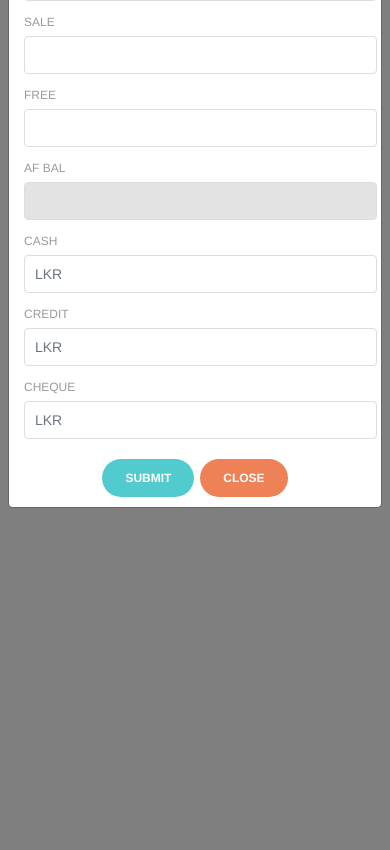
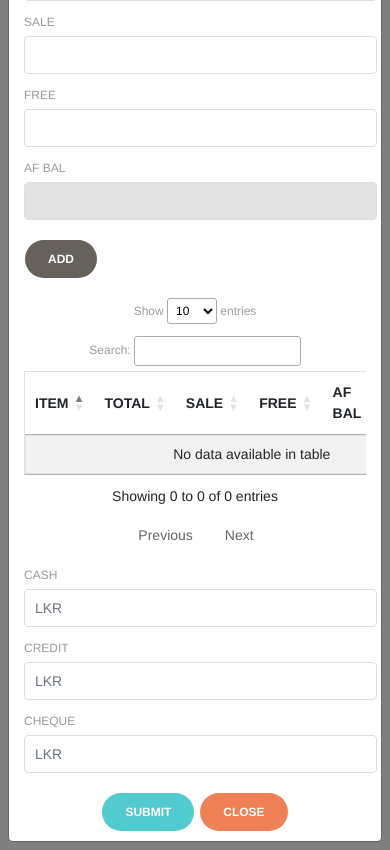
Before and after one commit to rearboost/panasonic, a PHP site: page /daily_sales in a window 390 px wide, after a click on "+ ADD NEW BILL..". Shown: the part 508-1358 px from the top of the page. Run offline with PHP 8.4, Linux system fonts and the light colour scheme; a user stored in the database is signed in; data comes from the database, SQL or seed files in the repository; data that the repository does not hold is empty; some libraries are stand-ins or nearby versions.

Commit message:
Update add Row

```diff
--- a/daily_sales.php
+++ b/daily_sales.php
@@ -30,6 +30,13 @@ if (!isset($_SESSION['loged_user'])) {
   <link href="assets/css/paper-dashboard.css?v=2.0.1" rel="stylesheet" />
   <!-- CSS Just for demo purpose, don't include it in your project -->
   <link href="assets/demo/demo.css" rel="stylesheet" />
+
+  <script src="https://ajax.googleapis.com/ajax/libs/jquery/3.5.1/jquery.min.js"></script>
+
+  <link rel="stylesheet" type="text/css" href="https://cdn.datatables.net/1.10.23/css/jquery.dataTables.css">
+
+  <script type="text/javascript" charset="utf8" src="https://cdn.datatables.net/1.10.23/js/jquery.dataTables.js"></script>
+
 </head>
 
 <body class="">
@@ -62,12 +69,13 @@ if (!isset($_SESSION['loged_user'])) {
 
               <div class="card-body">
                 <div class="modal fade" id="Form1" data-backdrop="static" data-keyboard="false" tabindex="-1" aria-labelledby="staticBackdropLabel" aria-hidden="true">
-                  <div class="modal-dialog">
+                  <div class="modal-dialog modal-lg">
                     <div class="modal-content">
                       <div class="modal-header">
                         <h5 class="modal-title" id="staticBackdropLabel">Add New Bill</h5>
                       </div>
                       <form id="BillAdd">
+                        <input type="hidden" id="myitemjson" name="myitemjson"/>
                         <div class="col-md-12">
                         <div class="row">
                           <div class="col-md-6 pr-1">
@@ -166,6 +174,25 @@ if (!isset($_SESSION['loged_user'])) {
                               <input type="text" class="form-control qty" id="af_bal" name="af_bal" required readonly>
                             </div>
                           </div>
+                           <div class="col-md-2 pr-1">
+                            <div class="form-group">
+                               <button type="button" id="addbtn" name="addbtn" class="btn btn-secondary btn-round">Add</button>
+                            </div>
+                          </div>
+                        </div>
+                        <div class="table-responsive">
+                          <table id="example" class="table table-bordered table-striped" style="width:100%">
+                              <thead>
+                                <tr>
+                                  <th>ITEM</th>
+                                  <th>TOTAL</th>
+                                  <th>SALE</th>
+                                  <th>FREE</th>
+                                  <th>AF BAL</th>
+                                  <th>DELETE</th>
+                                </tr>
+                              </thead>
+                          </table>
                         </div>
                         <!-- end -->
 
@@ -270,7 +297,7 @@ if (!isset($_SESSION['loged_user'])) {
   </div>
 
   <!--   Core JS Files   -->
-  <script src="assets/js/core/jquery.min.js"></script>
+  <!-- <script src="assets/js/core/jquery.min.js"></script> -->
   <script src="assets/js/core/popper.min.js"></script>
   <script src="assets/js/core/bootstrap.min.js"></script>
   <script src="assets/js/plugins/perfect-scrollbar.jquery.min.js"></script>
@@ -418,6 +445,69 @@ $(function () {
   });
 ///////////////////////////////////////////////////////////////////////
 
+  ///////////////  Add Row
+  $(document).ready(function() {
+      $('#example').dataTable();
+      $('#addbtn').click(addrow);
+  });
+
+ ///////////////  Add Row
+  function addrow() {
+
+    // var amountAMT = 0;
+
+      $('#example').dataTable().fnAddData( [
+          $('#item option:selected').text(),
+          $('#total').val(),
+          $('#sale').val(),
+          $('#free').val(),
+          $('#af_bal').val(),"<button class='btn-edit' id='DeleteButton'>Delete</button>" ] );
+
+      $('#item').val("")
+      $('#total').val("")
+      $('#sale').val("")
+      $('#free').val("")
+      $('#af_bal').val("")
+
+      reCalulate();
+
+    }
+
+   /////////// Calulate Row Count
+   function reCalulate(){
+
+      var array=[];
+
+      var table = $("#example");
+
+      table.find('tr:gt(0)').each(function (i) {
+
+      var $tds = $(this).find('td'),
+      item = $tds.eq(0).text();
+      total = $tds.eq(1).text();
+      sale = $tds.eq(2).text();
+      free = $tds.eq(3).text();
+      af_bal = $tds.eq(4).text();
+
+
+      //alert(item_code);
+      var z={"item":item,"total":total,"sale":sale,"free":free,"af_bal":af_bal};
+
+      array.push({item:item,total:total,sale:sale,free:free,af_bal:af_bal});
+
+      });
+      console.log(JSON.stringify(array, null, 1));
+      $('#myitemjson').val(JSON.stringify(array));
+
+    }
+
+    /////////// Remove the Row
+    $("#example").on("click", "#DeleteButton", function() {
+      $(this).closest("tr").remove();
+      reCalulate();
+   });
+
+
   </script>
 
 </body>
```
